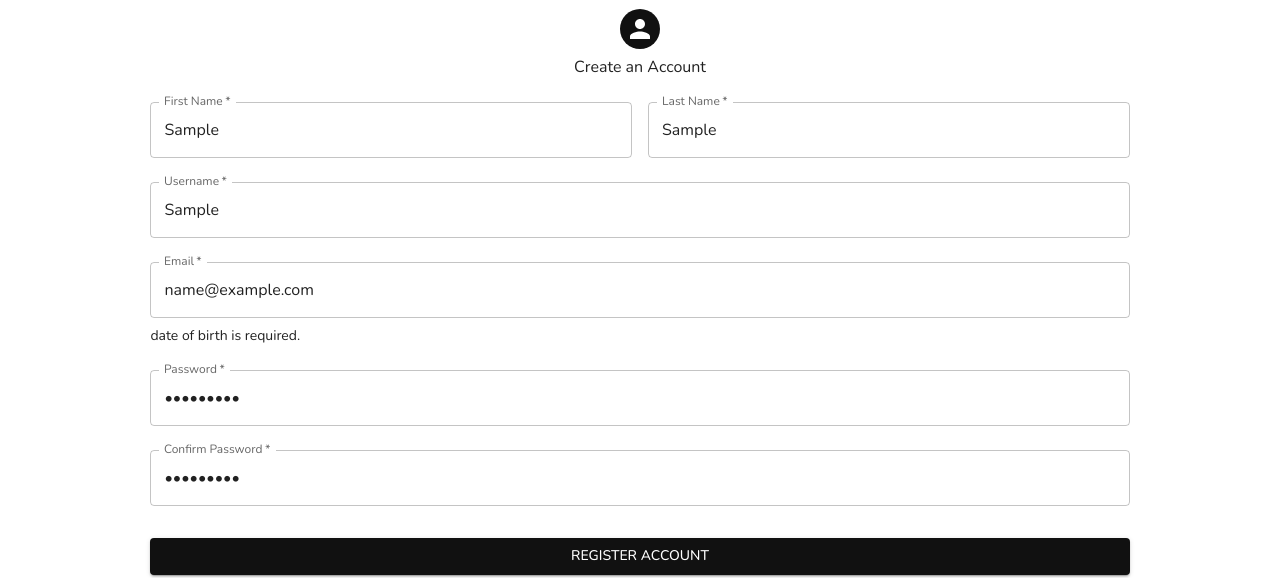
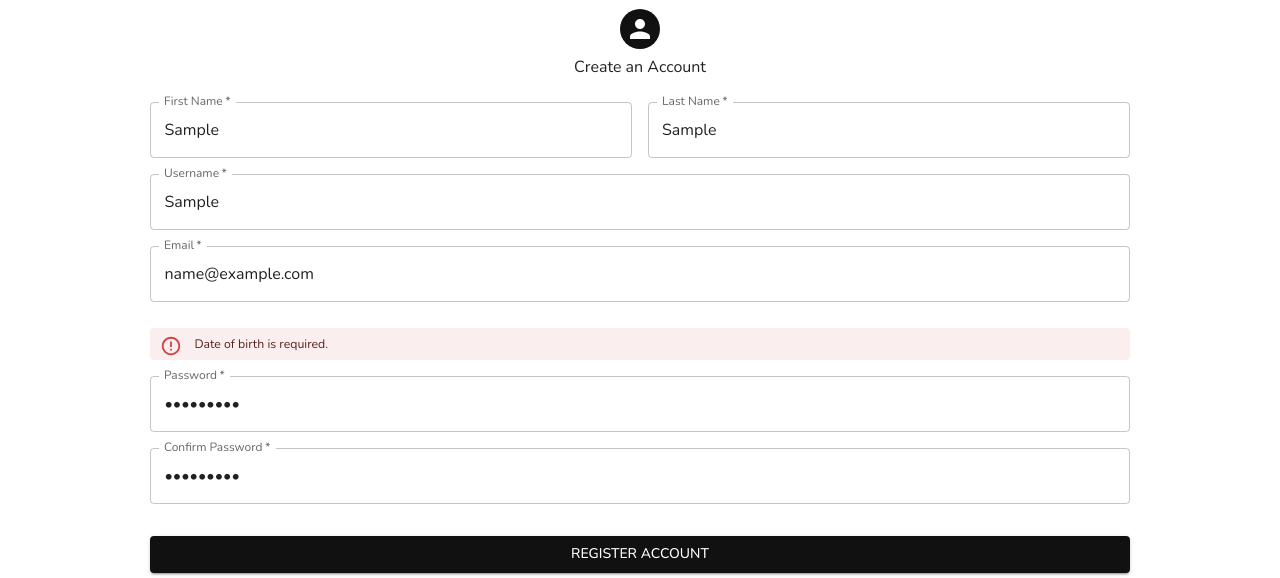
Before and after one commit to aaronpo97/beerApp, a React (Create React App) app in the folder frontend/: page /register in a window 1280 px wide. Both pictures are taken after typing "Sample", "Sample", "Sample", "name@example.com", "Sample123", "Sample123" into the empty fields and a click on the button "REGISTER ACCOUNT". Shown: the part 127-705 px from the top of the page. Built offline with nearby package versions, Linux system fonts and the light colour scheme; no server answers.

Commit message:
Implemented login form validation, confirm account

```diff
--- a/frontend/src/components/beerIndex/BeerList.jsx
+++ b/frontend/src/components/beerIndex/BeerList.jsx
@@ -91,7 +91,8 @@ const BeerList = () => {
           id='select-sort'
           value={sortingOption}
           label='Sort'
-					onChange={e => setSortingOption(e.target.value)}>
+          onChange={e => setSortingOption(e.target.value)}
+        >
           <MenuItem value={0}>Default sorting</MenuItem>
           <MenuItem value={1}>Sort by name (ascending)</MenuItem>
           <MenuItem value={2}>Sort by name (descending)</MenuItem>
@@ -106,7 +107,8 @@ const BeerList = () => {
       <Masonry
         columns={sortingOption === 0 ? { xs: 1, sm: 2, md: 2, lg: 3, xl: 3 } : '1'}
         spacing={{ xs: 1, sm: 1, md: 1, lg: 1, xl: 2 }}
-				sx={{ mb: 0 }}>
+        sx={{ mb: 0 }}
+      >
         {beers.map(beer => {
           return sortingOption === 0 ? <BeerCard beer={beer} /> : <BeerCardSideImage beer={beer} />;
         })}
--- a/frontend/src/components/registration/RegistrationForm.jsx
+++ b/frontend/src/components/registration/RegistrationForm.jsx
@@ -1,22 +1,12 @@
 import { Link } from 'react-router-dom';
-
-import { Grid, Avatar, Button, TextField, Paper, Box, Typography } from '@mui/material';
+import { Grid, Avatar, Button, TextField, Paper, Box, Typography, Alert, AlertTitle } from '@mui/material';
 
 import AdapterDateFns from '@mui/lab/AdapterDateFns';
 import LocalizationProvider from '@mui/lab/LocalizationProvider';
 import DatePicker from '@mui/lab/DatePicker';
 
-const RegistrationForm = ({ registrationFormValues, setRegistrationFormValues, handleSubmit, formErrors }) => {
-  const handleFormInputChange = event => {
-    setRegistrationFormValues({ ...registrationFormValues, [event.target.name]: event.target.value });
-  };
-
-  const handleDatePickerChange = value => {
-    setRegistrationFormValues({ ...registrationFormValues, dateOfBirth: value });
-  };
-
-  const { firstName, lastName, password, username, email, dateOfBirth, confirmPassword } = registrationFormValues;
-
+const RegistrationForm = ({ formValues, formErrors, handleFormInputChange, handleDatePickerChange, handleSubmit }) => {
+  const { firstName, lastName, password, username, email, dateOfBirth, confirmPassword } = formValues;
   return (
     <Box sx={{ width: '100%' }} square>
       <Box sx={{ my: 8, mx: 4, display: 'flex', flexDirection: 'column', alignItems: 'center' }}>
@@ -31,9 +21,9 @@ const RegistrationForm = ({ registrationFormValues, setRegistrationFormValues, h
           noValidate
           sx={{ mt: 1, display: 'flex', flexDirection: 'column', width: '90%' }}
         >
-          <Box>
-            <Grid container spacing={2}>
-              <Grid item md={6}>
+          <Grid container spacing={{ xs: 0, md: 2 }}>
+            <Grid item md={6} xs={12}>
+              <Box>
                 <TextField
                   margin='normal'
                   required
@@ -46,10 +36,29 @@ const RegistrationForm = ({ registrationFormValues, setRegistrationFormValues, h
                   autoFocus
                   error={formErrors.firstName ? true : false}
                   onChange={handleFormInputChange}
+                  sx={{ mb: 0 }}
                 />
-                <Typography variant='body2'>{formErrors.firstName}</Typography>
-              </Grid>
-              <Grid item md={6}>
+
+                {formErrors.firstName && (
+                  <Alert
+                    severity='error'
+                    sx={{
+                      mt: '10px',
+                      mb: '0em',
+                      padding: '0px',
+                      paddingLeft: '10px',
+                      paddingRight: '10px',
+                      fontSize: '0.77rem',
+                      height: '32px',
+                    }}
+                  >
+                    {formErrors.firstName}
+                  </Alert>
+                )}
+              </Box>
+            </Grid>
+            <Grid item md={6} xs={12}>
+              <Box>
                 <TextField
                   margin='normal'
                   required
@@ -62,11 +71,27 @@ const RegistrationForm = ({ registrationFormValues, setRegistrationFormValues, h
                   autoFocus
                   error={formErrors.lastName ? true : false}
                   onChange={handleFormInputChange}
+                  sx={{ mb: 0 }}
                 />
-                <Typography variant='body2'>{formErrors.lastName}</Typography>
-              </Grid>
+                {formErrors.lastName && (
+                  <Alert
+                    severity='error'
+                    sx={{
+                      mt: '10px',
+                      mb: '0em',
+                      padding: '0px',
+                      paddingLeft: '10px',
+                      paddingRight: '10px',
+                      fontSize: '0.77rem',
+                      height: '32px',
+                    }}
+                  >
+                    {formErrors.lastName}
+                  </Alert>
+                )}
+              </Box>
             </Grid>
-          </Box>
+          </Grid>
 
           <Box>
             <TextField
@@ -81,8 +106,24 @@ const RegistrationForm = ({ registrationFormValues, setRegistrationFormValues, h
               autoFocus
               error={formErrors.username ? true : false}
               onChange={handleFormInputChange}
+              sx={{ mb: 0 }}
             />
-            <Typography variant='body2'>{formErrors.username}</Typography>
+            {formErrors.username && (
+              <Alert
+                severity='error'
+                sx={{
+                  mt: '10px',
+                  mb: '0em',
+                  padding: '0px',
+                  paddingLeft: '10px',
+                  paddingRight: '10px',
+                  fontSize: '0.77rem',
+                  height: '32px',
+                }}
+              >
+                {formErrors.username}
+              </Alert>
+            )}
           </Box>
 
           <Box>
@@ -99,8 +140,24 @@ const RegistrationForm = ({ registrationFormValues, setRegistrationFormValues, h
               autoFocus
               onChange={handleFormInputChange}
               error={formErrors.email ? true : false}
+              sx={{ mb: formErrors.email ? 0 : '1em' }}
             />
-            <Typography variant='body2'>{formErrors.email}</Typography>
+            {formErrors.email && (
+              <Alert
+                severity='error'
+                sx={{
+                  mt: '10px',
+                  mb: '1em',
+                  padding: '0px',
+                  paddingLeft: '10px',
+                  paddingRight: '10px',
+                  fontSize: '0.77rem',
+                  height: '32px',
+                }}
+              >
+                {formErrors.email}
+              </Alert>
+            )}
           </Box>
           <>
             <LocalizationProvider dateAdapter={AdapterDateFns}>
@@ -111,10 +168,24 @@ const RegistrationForm = ({ registrationFormValues, setRegistrationFormValues, h
                 onChange={handleDatePickerChange}
                 error={formErrors.dateOfBirth ? true : false}
                 renderInput={params => <TextField {...params} />}
-                sx={{ width: '100%' }}
               />
             </LocalizationProvider>
-            <Typography variant='body2'>{formErrors.dateOfBirth}</Typography>
+            {formErrors.dateOfBirth && (
+              <Alert
+                severity='error'
+                sx={{
+                  mt: '10px',
+                  mb: '0em',
+                  padding: '0px',
+                  paddingLeft: '10px',
+                  paddingRight: '10px',
+                  fontSize: '0.77rem',
+                  height: '32px',
+                }}
+              >
+                {formErrors.dateOfBirth}
+              </Alert>
+            )}
           </>
 
           <Box>
@@ -129,11 +200,26 @@ const RegistrationForm = ({ registrationFormValues, setRegistrationFormValues, h
               type='password'
               autoComplete='password'
               autoFocus
-              sx={{ mt: '1.5em' }}
               onChange={handleFormInputChange}
               error={formErrors.password ? true : false}
+              sx={{ mb: 0 }}
             />
-            <Typography variant='body2'>{formErrors.password}</Typography>
+            {formErrors.password && (
+              <Alert
+                severity='error'
+                sx={{
+                  mt: '10px',
+                  mb: '0em',
+                  padding: '0px',
+                  paddingLeft: '10px',
+                  paddingRight: '10px',
+                  fontSize: '0.77rem',
+                  height: '32px',
+                }}
+              >
+                {formErrors.password}
+              </Alert>
+            )}
             <TextField
               margin='normal'
               required
@@ -146,8 +232,24 @@ const RegistrationForm = ({ registrationFormValues, setRegistrationFormValues, h
               autoComplete='password'
               autoFocus
               onChange={handleFormInputChange}
-              error={formErrors.password ? true : false}
+              error={formErrors.confirmPassword ? true : false}
             />
+            {formErrors.confirmPassword && (
+              <Alert
+                severity='error'
+                sx={{
+                  mt: '0px',
+                  mb: '0em',
+                  padding: '0px',
+                  paddingLeft: '10px',
+                  paddingRight: '10px',
+                  fontSize: '0.77rem',
+                  height: '32px',
+                }}
+              >
+                {formErrors.confirmPassword}
+              </Alert>
+            )}
           </Box>
 
           <Button type='submit' fullWidth variant='contained' sx={{ mt: 3, mb: 2 }}>
--- a/frontend/src/index.jsx
+++ b/frontend/src/index.jsx
@@ -16,6 +16,7 @@ import Register from './routes/Register';
 import CreateBeer from './routes/CreateBeer';
 import BreweryIndex from './routes/BreweryIndex';
 import BreweryInfoPage from './routes/BreweryInfoPage';
+import ConfirmAccount from './routes/ConfirmAccount';
 
 import ProfilePage from './routes/ProfilePage';
 
@@ -37,6 +38,7 @@ const App = () => {
             <Route path='/breweries' element={<BreweryIndex />} />
             <Route path='/breweries/:id' element={<BreweryInfoPage />} />
             <Route path='/profile/:id' element={<ProfilePage />} />
+            <Route path='/confirmaccount/:userId/:confirmationToken' element={<ConfirmAccount />} />
           </Routes>
         </ThemeProvider>
       </BrowserRouter>
--- a/frontend/src/routes/Login.jsx
+++ b/frontend/src/routes/Login.jsx
@@ -6,16 +6,10 @@ import LoginForm from '../components/LoginForm';
 import theme from '../theme';
 import SideImage from '../components/misc/SideImage';
 
-class AuthenticationError extends Error {
-	constructor(message) {
-		super();
-		this.message = message;
-	}
-}
+const Login = () => {
+  const [formValues, setFormValues] = useState({ username: '', password: '' });
+  const [formErrors, setFormErrors] = useState({});
 
-const Login = () => {
-	const [username, setUsername] = useState('');
-	const [password, setPassword] = useState('');
   const navigate = useNavigate();
 
   useEffect(() => {
@@ -23,40 +17,57 @@ const Login = () => {
       if (!(localStorage['access-token'] && localStorage['refresh-token'])) return;
       var requestOptions = {
         method: 'GET',
-				headers: {
-					'x-access-token': localStorage['access-token'],
-					'x-auth-token': localStorage['refresh-token'],
-				},
+        headers: { 'x-access-token': localStorage['access-token'], 'x-auth-token': localStorage['refresh-token'] },
       };
-
       const response = await fetch('http://localhost:5000/verifytoken', requestOptions);
       if (response.status === 200) navigate('/beers');
     };
     redirectIfLoggedIn();
   }, []);
 
-	const handleLogin = async () => {
-		try {
-			if (!(username && password))
-				throw new AuthenticationError('Missing username or password.');
-			const response = await fetch('http://localhost:5000/users/login', {
+  const handleSubmit = event => {
+    event.preventDefault();
+
+    const validateLogin = async () => {
+      const loginUser = async () => {
+        const requestOptions = {
+          body: JSON.stringify({ username: formValues.username, password: formValues.password }),
+          headers: { 'Content-Type': 'application/json' },
           method: 'POST',
-				headers: { 'Content-type': 'application/json' },
-				body: JSON.stringify({ username, password }),
-			});
+        };
+        const response = await fetch('http://localhost:5000/users/login', requestOptions);
+        const data = response.status === 200 ? await response.json() : await response.text();
+        return response.status === 200 ? data : { message: data };
+      };
 
-			if (response.status !== 200) throw new AuthenticationError('Invalid credentials.');
-			const data = await response.json();
+      const attemptedLogin = await loginUser();
 
-			localStorage.setItem('access-token', data.payload.accessToken);
-			localStorage.setItem('refresh-token', data.payload.refreshToken);
+      if (attemptedLogin.message === 'Bad Request' || attemptedLogin.message === 'Unauthorized') {
+        const errors = { credentials: 'Your username or password is incorrect.' };
+        setFormValues({ username: '', password: '' });
+        setFormErrors(errors);
+        throw new Error('Login failed.');
+      }
 
-			navigate('/beers');
-		} catch (error) {
-			setUsername('');
-			setPassword('');
-		}
+      return attemptedLogin;
     };
+
+    const handleRedirect = async data => {
+      localStorage['access-token'] = data.payload.accessToken;
+      localStorage['refresh-token'] = data.payload.refreshToken;
+
+      navigate(`/profile/${data.payload.userID}`);
+    };
+
+    validateLogin()
+      .then(data => handleRedirect(data))
+      .catch(error => console.error(error));
+  };
+
+  const handleFormInputChange = event => {
+    setFormValues({ ...formValues, [event.target.name]: event.target.value });
+  };
+
   return (
     <ThemeProvider theme={theme}>
       <CssBaseline />
@@ -67,11 +78,10 @@ const Login = () => {
           }
         />
         <LoginForm
-					handleLogin={handleLogin}
-					username={username}
-					setUsername={setUsername}
-					password={password}
-					setPassword={setPassword}
+          formValues={formValues}
+          formErrors={formErrors}
+          handleSubmit={handleSubmit}
+          handleFormInputChange={handleFormInputChange}
         />
       </Grid>
     </ThemeProvider>
--- a/frontend/src/routes/Register.jsx
+++ b/frontend/src/routes/Register.jsx
@@ -4,10 +4,9 @@ import { useNavigate } from 'react-router';
 import ms from 'ms';
 
 import RegistrationForm from '../components/registration/RegistrationForm';
+const blocklistedWords = ['1^Ce9T]Re-J|']; //test phrase
 
 const Register = () => {
-  const blocklistedWords = ['1^Ce9T]Re-J|']; //test phrase
-
   const initialRegistrationData = {
     username: '',
     dateOfBirth: null,
@@ -18,17 +17,16 @@ const Register = () => {
     lastName: '',
   };
 
-  const [registrationFormValues, setRegistrationFormValues] = useState(initialRegistrationData);
+  const navigate = useNavigate();
 
+  const [formValues, setFormValues] = useState(initialRegistrationData);
   const [formErrors, setFormErrors] = useState({});
-
-  const navigate = useNavigate();
 
   const handleSubmit = event => {
     event.preventDefault();
 
     const validateData = async () => {
-      const { firstName, lastName, password, username, email, dateOfBirth, confirmPassword } = registrationFormValues;
+      const { firstName, lastName, password, username, email, dateOfBirth, confirmPassword } = formValues;
       const errors = {};
       const emailRegex = /^[^\s@]+@[^\s@]+\.[^\s@]{2,}$/i;
 
@@ -48,40 +46,39 @@ const Register = () => {
 
         return dateOfBirth <= minimumDOB;
       };
-
       const userQueryResponse = await checkUserInDB(username, email);
 
       if (!username) {
-        errors.username = 'username is required.';
+        errors.username = 'Username is required.';
       } else if (blocklistedWords.includes(username)) {
-        errors.username = 'that username is not allowed.';
+        errors.username = 'That username is not allowed.';
       } else if (userQueryResponse.usernameExists) {
-        errors.username = 'that username is taken';
+        errors.username = 'That username is taken.';
       }
 
       if (!dateOfBirth) {
-        errors.dateOfBirth = 'date of birth is required.';
+        errors.dateOfBirth = 'Date of birth is required.';
       } else if (!checkDateOfBirth()) {
-        errors.dateOfBirth = `You're not old enough to use this application.`;
+        errors.dateOfBirth = `You are not old enough to use this application.`;
       }
 
       if (!password) {
-        errors.password = 'password is required.';
+        errors.password = 'Password is required.';
       } else if (password !== confirmPassword) {
-        errors.password = 'Password and confirm password do not match.';
+        errors.confirmPassword = 'Password and confirm password do not match.';
       }
 
       if (!email) {
-        errors.email = 'email is required.';
+        errors.email = 'Email is required.';
       } else if (!emailRegex.test(email)) {
-        errors.email = 'that email is invalid.';
+        errors.email = 'That email is invalid.';
       }
 
       if (!firstName) {
-        errors.firstName = 'first name is required.';
+        errors.firstName = 'First name is required.';
       }
       if (!lastName) {
-        errors.lastName = 'last name is required.';
+        errors.lastName = 'Last name is required.';
       }
 
       if (Object.keys(errors).length) {
@@ -95,12 +92,14 @@ const Register = () => {
       const requestOptions = {
         method: 'POST',
         headers: { 'Content-Type': 'application/json' },
-        body: JSON.stringify(registrationFormValues),
+        body: JSON.stringify(formValues),
       };
 
       const response = await fetch(url, requestOptions);
+      if (response.status !== 201) throw new Error('Oops!');
+      const data = await response.json();
 
-      if (response.status !== 201) throw new Error('Oops!');
+      return data;
     };
 
     const handleLoginAndRedirect = data => {
@@ -109,7 +108,7 @@ const Register = () => {
       localStorage['refresh-token'] = data.payload.refreshToken;
 
       //take user to profile page, where they are prompted to check email for confirmation link
-      navigate(`/users/${data.payload.newUser._id}`);
+      navigate(`/profile/${data.payload.newUser._id}`);
     };
 
     //function calls
@@ -119,19 +118,23 @@ const Register = () => {
       .catch(err => console.log(err));
   };
 
+  const handleFormInputChange = event => {
+    setFormValues({ ...formValues, [event.target.name]: event.target.value });
+  };
+
+  const handleDatePickerChange = value => {
+    setFormValues({ ...formValues, dateOfBirth: value });
+  };
   return (
     <Container>
       <Grid container component='main' sx={{ height: '100vh' }}>
-        {/* <SideImage
-        imageUrl={
-          'https://images.pexels.com/photos/5659494/pexels-photo-5659494.jpeg?auto=compress&cs=tinysrgb&dpr=2&h=750&w=1260'
-        }
-      /> */}
         <RegistrationForm
-          registrationFormValues={registrationFormValues}
-          setRegistrationFormValues={setRegistrationFormValues}
+          formValues={formValues}
+          setFormValues={setFormValues}
           handleSubmit={handleSubmit}
           formErrors={formErrors}
+          handleFormInputChange={handleFormInputChange}
+          handleDatePickerChange={handleDatePickerChange}
         />
       </Grid>
     </Container>
```
Also changed, not shown: frontend/src/components/LoginForm.jsx (+13 -23 lines), frontend/src/components/misc/PageHeader.jsx (+22 -14 lines), frontend/src/routes/ConfirmAccount.jsx (added, +49 -0 lines), 2 other files (tests, documents, lock files or other folders). Lines whose indentation alone changed are shown as unchanged.
